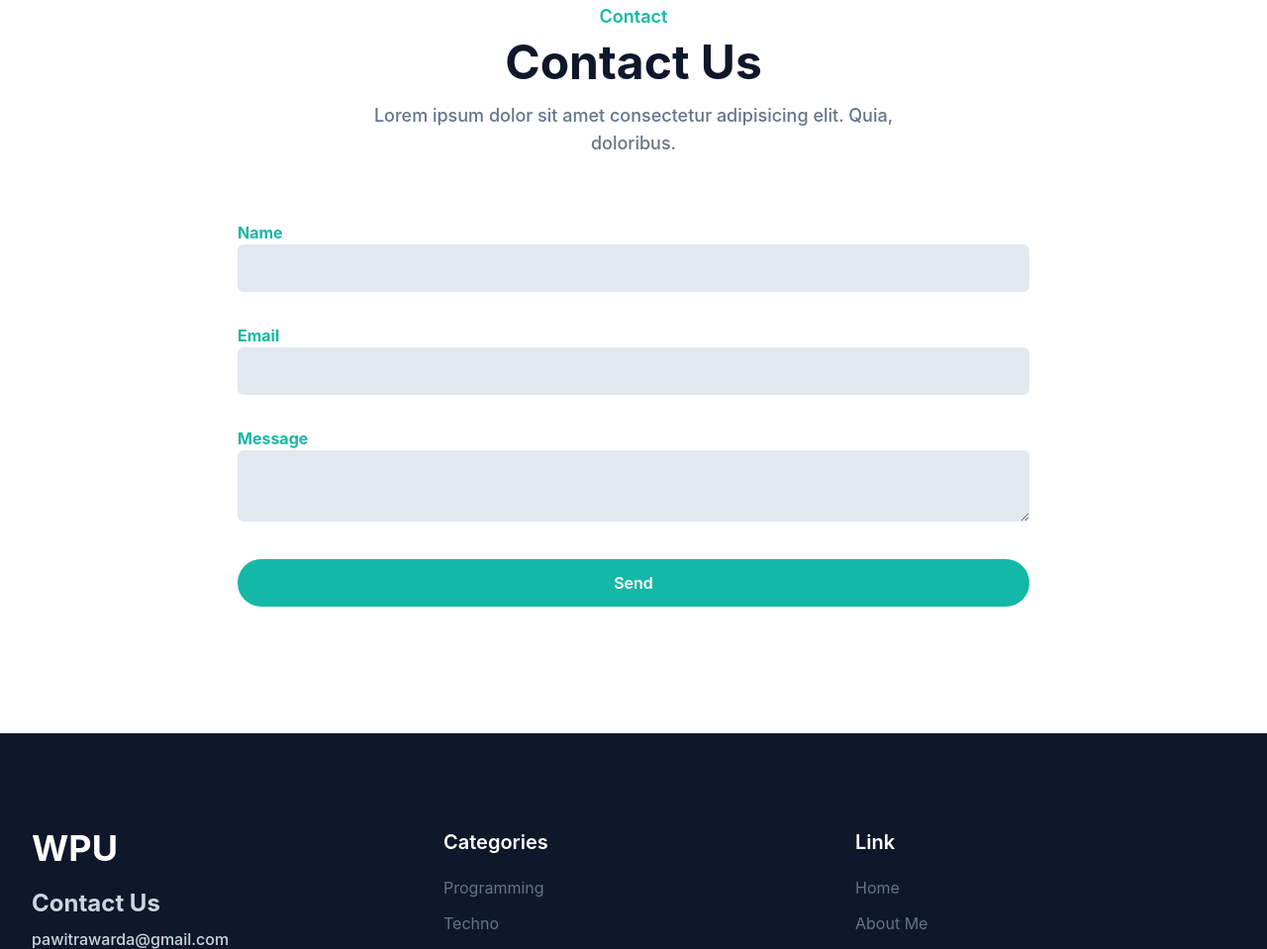
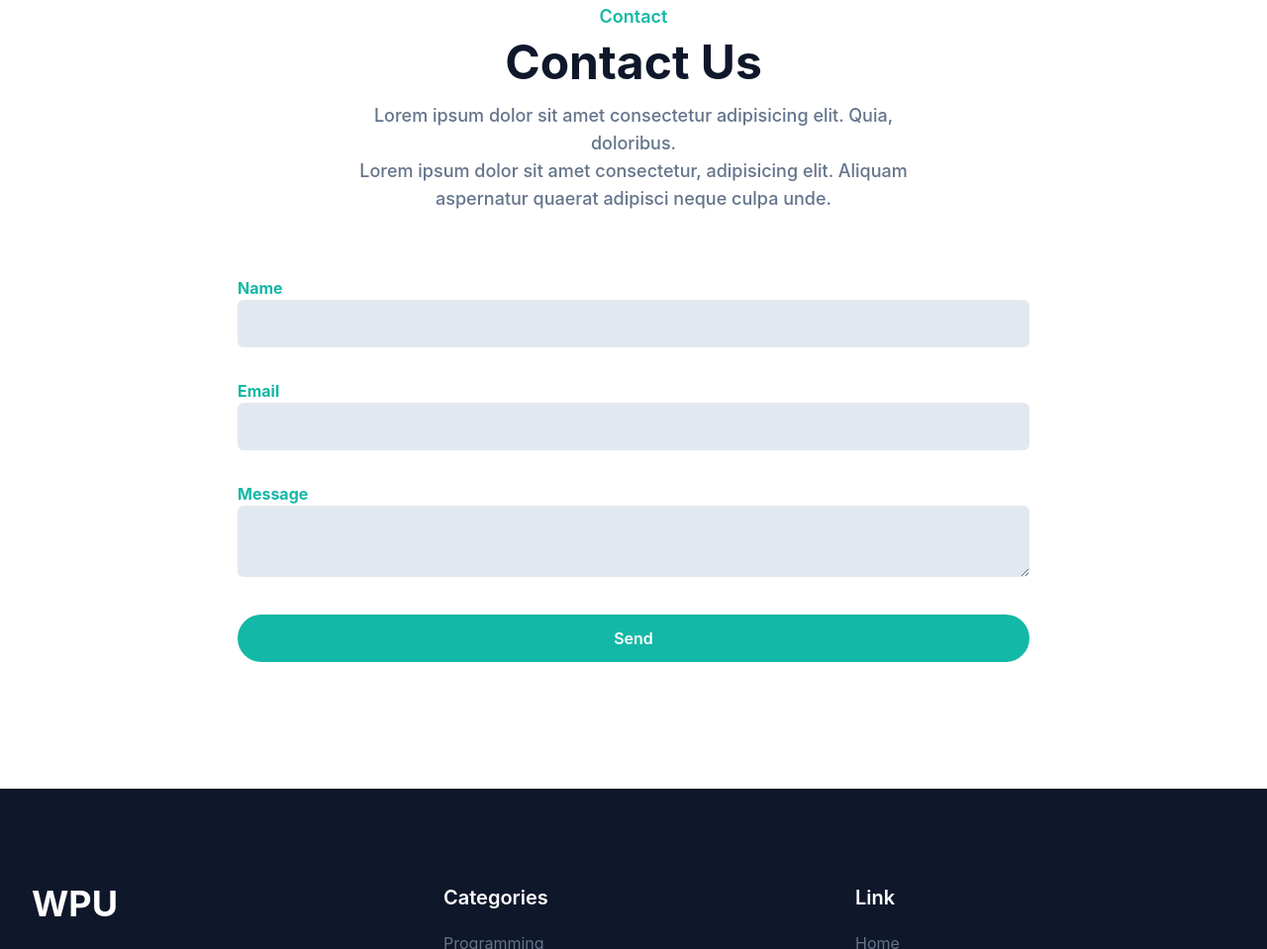
Before and after one commit to shonenxnaifu/porto-tailwind, a website: page index.html in a window 1280 px wide. Shown: the part 4282-5241 px from the top of the page at 99% size. Drawn offline with Linux system fonts and the light colour scheme.

Commit message:
modify contact section

```diff
--- a/index.html
+++ b/index.html
@@ -426,6 +426,9 @@
             <p class="text-md font-medium text-secondary md:text-lg">
               Lorem ipsum dolor sit amet consectetur adipisicing elit. Quia, doloribus.
             </p>
+            <p class="text-md font-medium text-secondary md:text-lg">
+              Lorem ipsum dolor sit amet consectetur, adipisicing elit. Aliquam aspernatur quaerat adipisci neque culpa unde.
+            </p>
           </div>
         </div>
 
```
